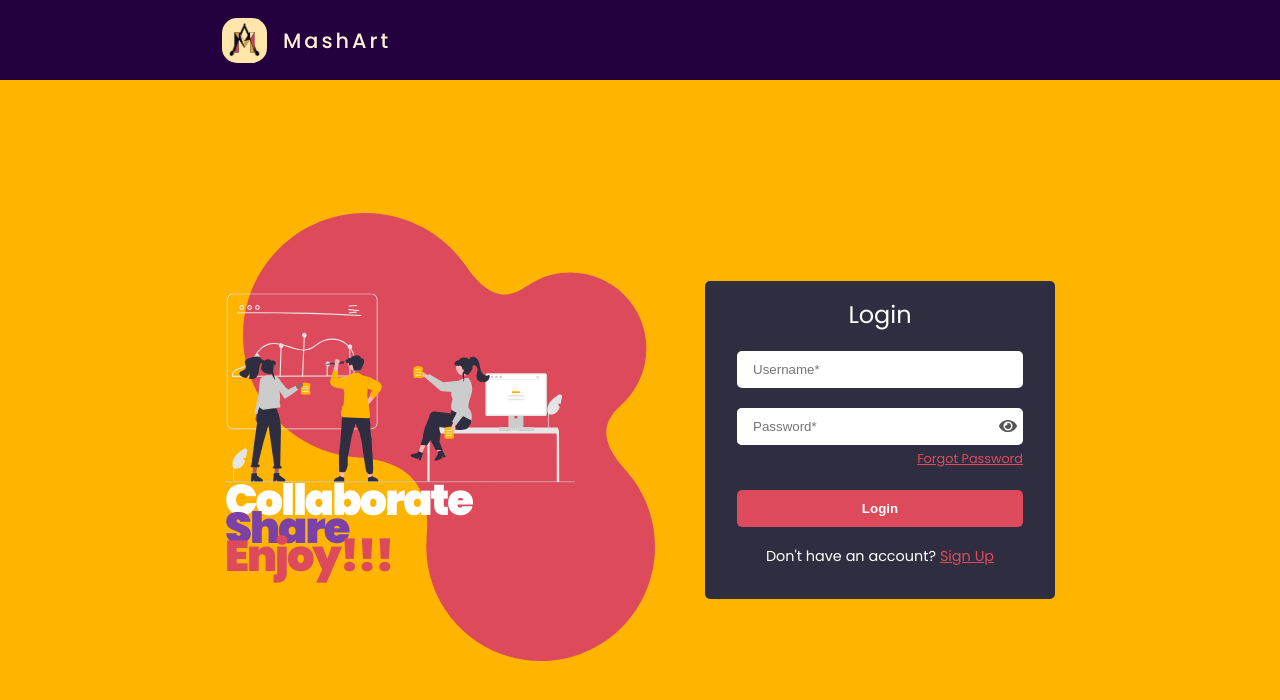
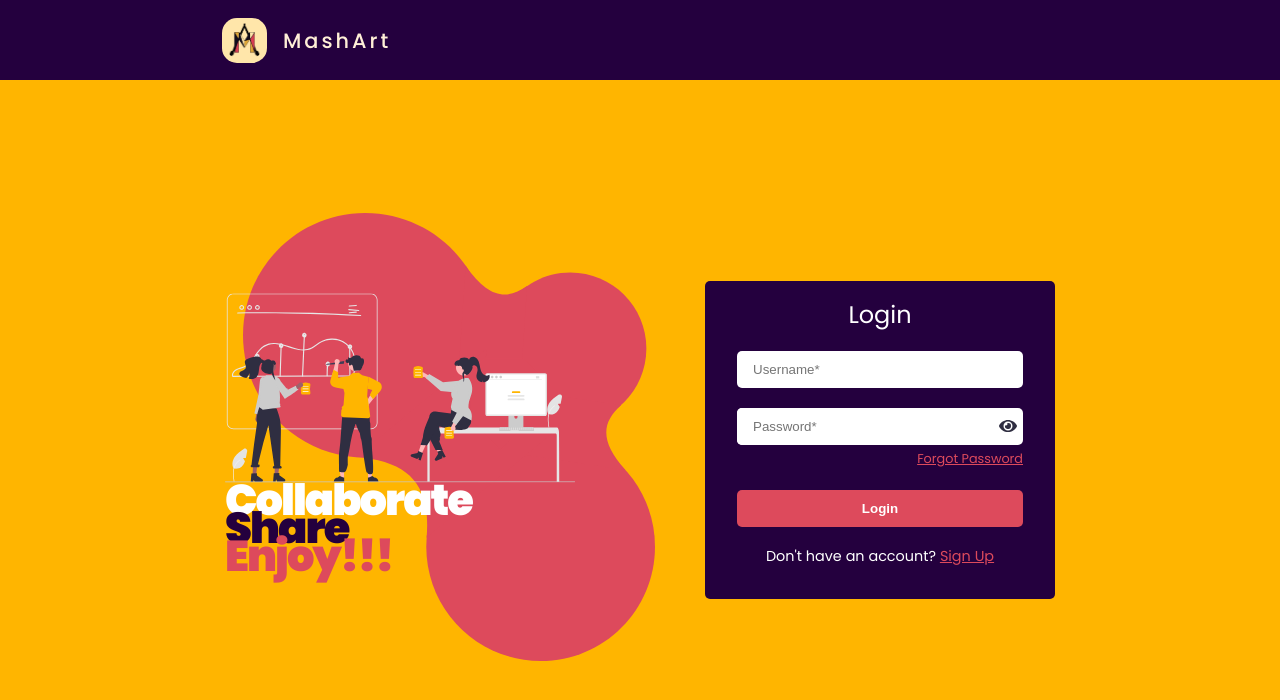
Before and after one commit to HARALARK/MashArt, a React (Create React App) app in the folder mashart/frontend/: page /login in a window 1280 px wide. Shown: the top 700 px of the page. Built offline with nearby package versions, Linux system fonts and the light colour scheme; a web font is replaced by a local one.

Commit message:
replaced hex values with css variables

```diff
--- a/mashart/frontend/src/App.css
+++ b/mashart/frontend/src/App.css
@@ -1,4 +1,18 @@
 @import url("https://fonts.googleapis.com/css2?family=Emblema+One&family=Poppins:ital,wght@0,100;0,200;0,300;0,400;0,500;0,600;0,700;0,800;0,900;1,100;1,200;1,300;1,400;1,500;1,600;1,700;1,800;1,900&display=swap");
+
+:root {
+  --white: #ffffff;
+  --black: #000000;
+  --grey-dark: #2f2e41;
+  --background: #ffb500;
+  --background-dark: #e2a200;
+  --primary: #dd4a5c;
+  --primary-dark: #c53445;
+  --primary-light: #d67f89;
+  --secondary: #24003e;
+  --secondary-dark: #1c0030;
+  --secondary-light: #290046;
+}
 
 * {
   margin: 0;
@@ -7,6 +21,6 @@
 }
 
 body {
-  background-color: #ffb500;
+  background-color: var(--background);
   font-family: "Poppins";
 }
--- a/mashart/frontend/src/components/Design.js
+++ b/mashart/frontend/src/components/Design.js
@@ -42,15 +42,15 @@ const Right = styled.div`
   }
 
   .text-design .collaborate {
-    color: #ffffff;
+    color: var(--white);
   }
 
   .text-design .share {
-    color: #7c41a7;
+    color: var(--secondary);
   }
 
   .text-design .enjoy {
-    color: #dd4a5c;
+    color: var(--primary);
   }
 
   @media ${device.tablet} {
@@ -69,7 +69,7 @@ const Right = styled.div`
 const SVG = styled.img`
   height: ${(props) => props.boxSize || props.height}px;
   width: ${(props) => props.boxSize || props.width}px;
-  color: ${(props) => props.color || "#DD4A5C"};
+  color: ${(props) => props.color || "var(--primary)"};
 
   @media ${device.tablet} {
     height: ${(props) => (props.boxSize || props.height) * 1.2}px;
--- a/mashart/frontend/src/components/Footer.js
+++ b/mashart/frontend/src/components/Footer.js
@@ -65,7 +65,7 @@ const Container = styled.footer`
   justify-content: center;
   bottom: 0;
   left: 0;
-  background-color: #24003e;
+  background-color: var(--secondary);
   height: 80px;
 `
 
@@ -80,7 +80,7 @@ const TabMenu = styled.ul`
 
   .tab-link {
     text-decoration: none;
-    color: #fff;
+    color: var(--white);
     padding: 1rem;
     display: flex;
     gap: 0.5rem;
@@ -91,11 +91,11 @@ const TabMenu = styled.ul`
   }
 
   .tab-link.active {
-    color: #ffb800;
+    color: var(--background);
   }
 
   .tab-link:hover {
-    color: #ffb800;
+    color: var(--background);
   }
 `
 
--- a/mashart/frontend/src/components/Header.js
+++ b/mashart/frontend/src/components/Header.js
@@ -106,12 +106,12 @@ const Container = styled.div`
   position: sticky;
   top: 0;
   left: 0;
-  background-color: #24003e;
+  background-color: var(--secondary);
   height: 80px;
   display: ${(props) => props.userLoggedIn};
   justify-content: center;
   align-items: center;
-  color: #fff;
+  color: var(--white);
   z-index: 100;
 
   @media ${device.tablet} {
@@ -200,7 +200,7 @@ const Dropdown = styled(NavMenu)`
   display: flex;
   flex-direction: column;
   position: absolute;
-  background-color: #381452;
+  background-color: var(--secondary-light);
   top: -100%;
   width: 100%;
   height: 100vh;
@@ -216,7 +216,7 @@ const Dropdown = styled(NavMenu)`
   }
 
   & li:hover {
-    background-color: #2f1145;
+    background-color: var(--secondary);
   }
 
   @media ${device.tablet} {
@@ -228,16 +228,16 @@ const LinkButton = styled.div`
   font-weight: 600;
   text-decoration: none;
   cursor: pointer;
-  color: #fff;
+  color: var(--white);
 
   padding: 1rem 0;
 
   &.active {
-    color: #ffb800;
+    color: var(--background);
   }
 
   &:hover {
-    color: #ffb800;
+    color: var(--background);
   }
 
   @media ${device.tablet} {
--- a/mashart/frontend/src/screens/ForgotPasswordScreen.js
+++ b/mashart/frontend/src/screens/ForgotPasswordScreen.js
@@ -75,7 +75,7 @@ const Container = styled.div`
   }
 
   .heading {
-    color: #fff;
+    color: var(--white);
     font-size: 1.5rem;
     text-align: center;
   }
@@ -94,7 +94,7 @@ const Container = styled.div`
 `
 
 const Form = styled.form`
-  background-color: #2f2e41;
+  background-color: var(--secondary);
   padding: 1rem 2rem;
   border-radius: 5px;
   width: 350px;
@@ -109,20 +109,20 @@ const Form = styled.form`
     text-align: right;
     width: 100%;
     font-size: 0.8rem;
-    color: #dd4a5c;
+    color: var(--primary);
   }
 `
 
 const SubmitButton = styled(Input)`
-  background-color: #dd4a5c;
-  color: #fff;
+  background-color: var(--primary);
+  color: var(--white);
   font-weight: 600;
   margin: 0 0 1.2rem;
 
   cursor: pointer;
 
   &:hover {
-    background-color: #dd4a5cee;
+    background-color: var(--primary-dark);
   }
 `
 
--- a/mashart/frontend/src/screens/LoginScreen.js
+++ b/mashart/frontend/src/screens/LoginScreen.js
@@ -113,7 +113,7 @@ const Container = styled.div`
   }
 
   .heading {
-    color: #fff;
+    color: var(--white);
     font-size: 1.5rem;
     text-align: center;
   }
@@ -132,7 +132,7 @@ const Container = styled.div`
 `
 
 const Form = styled.form`
-  background-color: #2f2e41;
+  background-color: var(--secondary);
   padding: 1rem 2rem;
   border-radius: 5px;
 
@@ -143,14 +143,14 @@ const Form = styled.form`
   gap: 1.2rem;
 
   .signup-container {
-    color: #fff;
+    color: var(--white);
     text-align: center;
     margin-bottom: 1rem;
     font-size: 0.9rem;
   }
 
   .signup-link {
-    color: #dd4a5c;
+    color: var(--primary);
   }
 
   .forgot-password {
@@ -158,38 +158,38 @@ const Form = styled.form`
     text-align: right;
     width: 100%;
     font-size: 0.8rem;
-    color: #dd4a5c;
+    color: var(--primary);
   }
 `
 
 const PasswordInputContainer = styled.div`
   display: flex;
   align-items: center;
-  background-color: #fff;
+  background-color: var(--white);
   border-radius: 5px;
 
   .icon-container {
     padding: 0.4rem;
     cursor: pointer;
 
-    color: #555;
+    color: var(--grey-dark);
 
     &:hover {
-      color: #000;
+      color: var(--black);
     }
   }
 `
 
 const SubmitButton = styled(Input)`
-  background-color: #dd4a5c;
-  color: #fff;
+  background-color: var(--primary);
+  color: var(--white);
   font-weight: 600;
   margin: 0rem 0 0rem;
 
   cursor: pointer;
 
   &:hover {
-    background-color: #dd4a5cee;
+    background-color: var(--primary-dark);
   }
 `
 
--- a/mashart/frontend/src/screens/ProfileScreen.js
+++ b/mashart/frontend/src/screens/ProfileScreen.js
@@ -74,12 +74,13 @@ const Container = styled.div`
   align-items: center;
   flex-direction: column;
   padding-bottom: 100px;
+  color: var(--secondary-dark);
 `
 
 const InfoSection = styled.section`
-  background: #e98e24;
   padding: 2rem 2rem 1rem;
   width: 100%;
+  border-bottom: 2px solid var(--background-dark);
 
   .link {
     text-decoration: none;
@@ -89,18 +90,17 @@ const InfoSection = styled.section`
 const Button = styled.p`
   text-align: center;
   padding: 0.5rem 1rem;
-  border: 3px solid #000;
-  color: #000;
+  border: 3px solid var(--secondary);
+  color: var(--secondary);
   border-radius: 5px;
   font-size: 1rem;
   font-weight: 600;
   cursor: pointer;
-  transition: 250ms ease-in-out;
+  transition: 100ms ease-in-out;
 
   &:hover {
-    background-color: #dd4a5c;
-    color: #fff;
-    border: 3px solid #dd4a5c;
+    background-color: var(--secondary);
+    color: var(--white);
   }
 
   @media ${device.tablet} {
@@ -135,7 +135,7 @@ const ProfileImageHolder = styled.div`
   align-items: center;
   height: ${(props) => props.height || "80px"};
   width: ${(props) => props.width || "80px"};
-  background-color: ${(props) => props.background || "#ffffff"};
+  background-color: ${(props) => props.background || "var(--white)"};
   border-radius: 10px;
 `
 
@@ -184,7 +184,7 @@ const PostContainer = styled.div`
     width: 100%;
     text-align: center;
     font-size: 2rem;
-    color: #dd4a5c;
+    color: var(--primary-dark);
     font-weight: 500;
   }
 `
--- a/mashart/frontend/src/screens/ResetPasswordScreen.js
+++ b/mashart/frontend/src/screens/ResetPasswordScreen.js
@@ -102,7 +102,7 @@ const Container = styled.div`
   height: 100vh;
 
   .heading {
-    color: #fff;
+    color: var(--white);
     font-size: 1.5rem;
     text-align: center;
   }
@@ -117,7 +117,7 @@ const Container = styled.div`
 `
 
 const Form = styled.form`
-  background-color: #2f2e41;
+  background-color: var(--secondary);
   padding: 1rem 2rem;
   border-radius: 5px;
   width: 350px;
@@ -135,24 +135,24 @@ const Form = styled.form`
 const PasswordInputContainer = styled.div`
   display: flex;
   align-items: center;
-  background-color: #fff;
+  background-color: var(--white);
   border-radius: 5px;
 
   .icon-container {
     padding: 0.4rem;
     cursor: pointer;
 
-    color: #555;
+    color: var(--grey-dark);
 
     &:hover {
-      color: #000;
+      color: var(--black);
     }
   }
 `
 
 const SubmitButton = styled(Input)`
-  background-color: #dd4a5c;
-  color: #fff;
+  background-color: var(--primary);
+  color: var(--white);
   font-weight: 600;
   margin: 0 0 1.2rem;
 
@@ -163,7 +163,7 @@ const SubmitButton = styled(Input)`
   cursor: pointer;
 
   &:hover {
-    background-color: #dd4a5cee;
+    background-color: var(--primary-dark);
   }
 `
 
@@ -171,7 +171,7 @@ const Button = styled.p`
   width: 100%;
   text-align: center;
   padding: 0.5rem;
-  color: #dd4a5c;
+  color: var(--primary);
   text-decoration: none;
   border-radius: 5px;
   font-size: 0.8rem;
@@ -180,7 +180,7 @@ const Button = styled.p`
   transition: 250ms ease-in-out;
 
   &:hover {
-    color: #fff;
+    color: var(--primary-light);
   }
 `
 
--- a/mashart/frontend/src/screens/SignupScreen.js
+++ b/mashart/frontend/src/screens/SignupScreen.js
@@ -167,7 +167,7 @@ const Container = styled.div`
   }
 
   .heading {
-    color: #fff;
+    color: var(--white);
     font-size: 1.5rem;
     text-align: center;
   }
@@ -185,7 +185,7 @@ const Container = styled.div`
 `
 
 const Form = styled.form`
-  background-color: #2f2e41;
+  background-color: var(--secondary);
   padding: 1rem 2rem;
   border-radius: 5px;
   width: 350px;
@@ -195,45 +195,45 @@ const Form = styled.form`
   gap: 1.2rem;
 
   .login-container {
-    color: #fff;
+    color: var(--white);
     text-align: center;
     margin-bottom: 1rem;
     font-size: 0.9rem;
   }
 
   .login-link {
-    color: #dd4a5c;
+    color: var(--primary);
   }
 `
 
 const PasswordInputContainer = styled.div`
   display: flex;
   align-items: center;
-  background-color: #fff;
+  background-color: var(--white);
   border-radius: 5px;
 
   .icon-container {
     padding: 0.4rem;
     cursor: pointer;
 
-    color: #555;
+    color: var(--grey-dark);
 
     &:hover {
-      color: #000;
+      color: var(--black);
     }
   }
 `
 
 const SubmitButton = styled(Input)`
-  background-color: #dd4a5c;
-  color: #fff;
+  background-color: var(--primary);
+  color: var(--white);
   font-weight: 600;
   margin: 0rem 0 0rem;
 
   cursor: pointer;
 
   &:hover {
-    background-color: #dd4a5cee;
+    background-color: var(--primary-dark);
   }
 `
 
--- a/mashart/frontend/src/screens/WelcomeScreen.js
+++ b/mashart/frontend/src/screens/WelcomeScreen.js
@@ -63,14 +63,14 @@ const Container = styled.div`
 const Left = styled.div`
   text-align: center;
   .welcome {
-    color: #2f2e41;
+    color: var(--grey-dark);
     font-weight: 700;
     font-size: 2.5rem;
     font-family: "Emblema One", cursive;
   }
 
   .mashart {
-    color: #dd4a5c;
+    color: var(--primary);
     font-weight: 600;
     font-size: 2rem;
     letter-spacing: 2px;
@@ -108,9 +108,11 @@ const Button = styled.p`
   text-align: center;
   margin-right: 1rem;
   padding: 0.5rem 1rem;
-  background-color: ${(props) => (props.primary ? "#24003e" : "#ffb500")};
-  border: 3px solid #24003e;
-  color: ${(props) => (props.primary ? "#ffb500" : "#24003e")};
+  background-color: ${(props) =>
+    props.primary ? "var(--secondary)" : "transparent"};
+  border: 3px solid var(--secondary);
+  color: ${(props) =>
+    props.primary ? "var(--background)" : "var(--secondary)"};
   text-decoration: none;
   border-radius: 5px;
   font-size: 0.9rem;
@@ -119,11 +121,11 @@ const Button = styled.p`
   transition: 250ms ease-in-out;
 
   &:hover {
-    background-color: #ffb500;
-    border: 3px solid #ffb500;
-    border-bottom: 3px solid #24003e;
+    background-color: transparent;
+    border: 3px solid transparent;
+    border-bottom: 3px solid var(--secondary);
     border-radius: 0;
-    color: #24003e;
+    color: var(--secondary);
   }
 `
 
```
